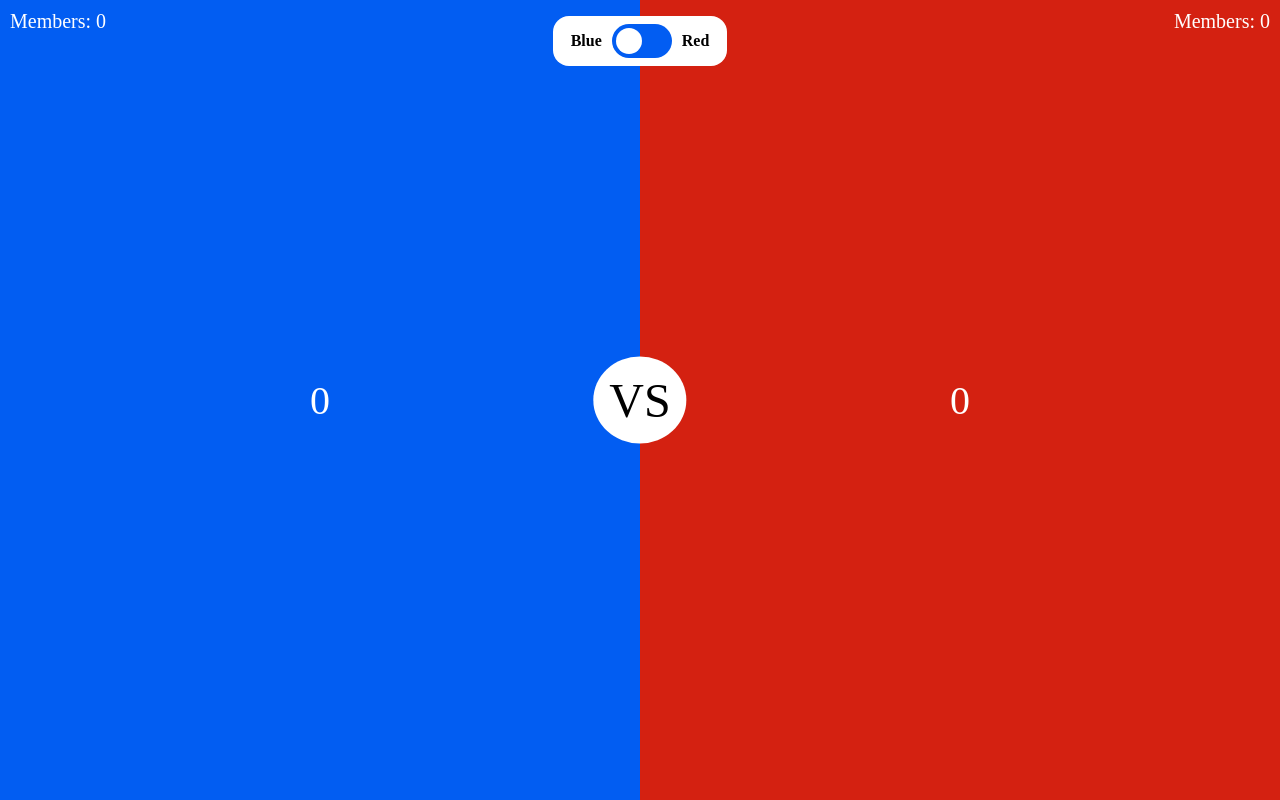
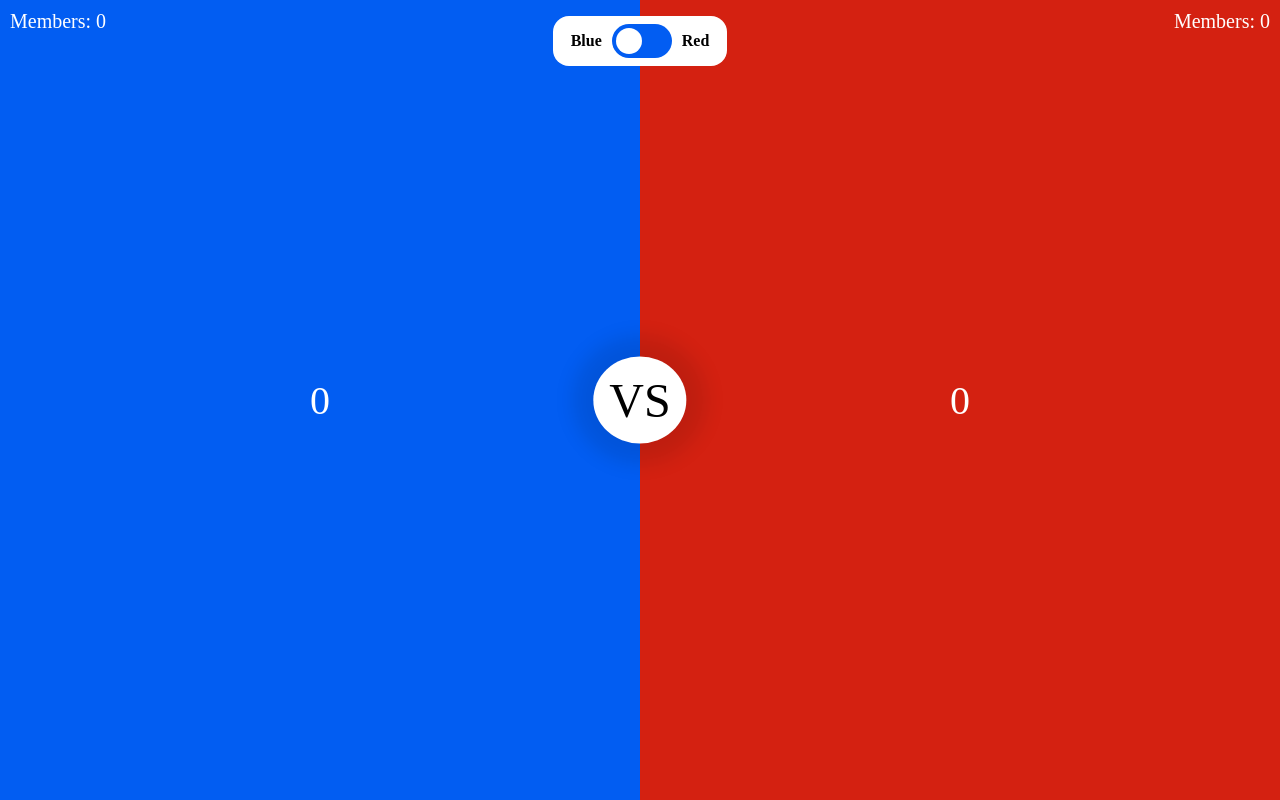
Before and after one commit to EstebanQui/Blue-vs-Red, a plain HTML site: page front/index.html in a window 1280 px wide. Drawn offline with nearby package versions, Linux system fonts and the light colour scheme; no server answers; a web font is replaced by a local one.

Commit message:
Update front - changed some styles

```diff
--- a/front/styles/style.css
+++ b/front/styles/style.css
@@ -47,6 +47,7 @@ body {
     border-radius: 100%;
     font-size: 3em;
     padding: 1rem;
+    box-shadow: 0px 0px 20px 20px rgba(0, 0, 0, 0.1);
 }
 
 #red {
@@ -74,7 +75,7 @@ body {
     align-items: center;
 }
 
-.team-switch > .background {
+.team-switch>.background {
     display: flex;
     align-items: center;
     background-color: var(--white);
@@ -83,7 +84,8 @@ body {
     border-radius: 1rem;
 }
 
-#labelBlue, #labelRed {
+#labelBlue,
+#labelRed {
     font-weight: bold;
     padding: 0 10px;
 }
@@ -126,15 +128,15 @@ body {
     border-radius: 50%;
 }
 
-input:checked + .slider {
+input:checked+.slider {
     background-color: var(--red)
 }
 
-input:checked + .slider:before {
+input:checked+.slider:before {
     transform: translateX(26px);
 }
 
-input:not(:checked) + .slider {
+input:not(:checked)+.slider {
     background-color: var(--blue)
 }
 
```
